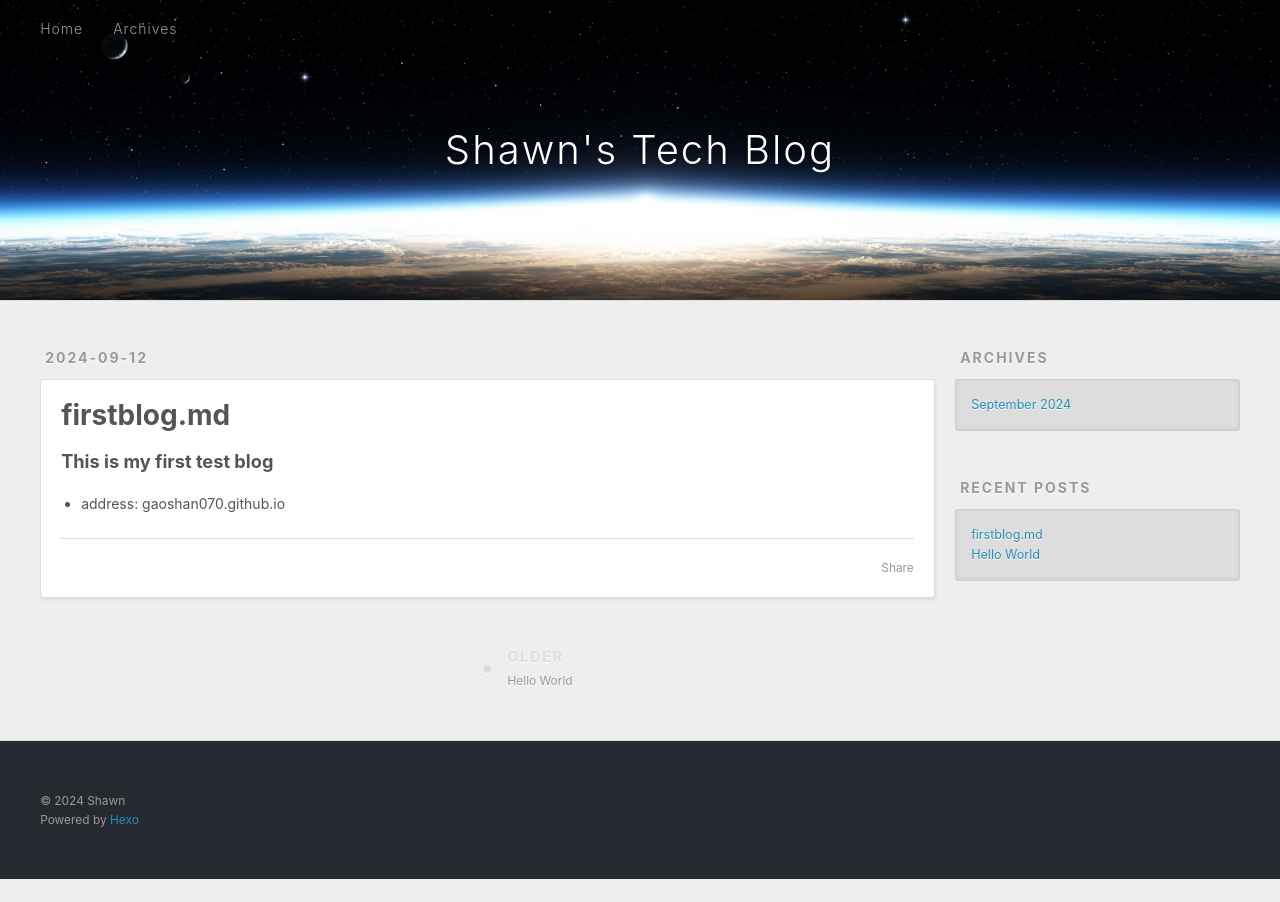
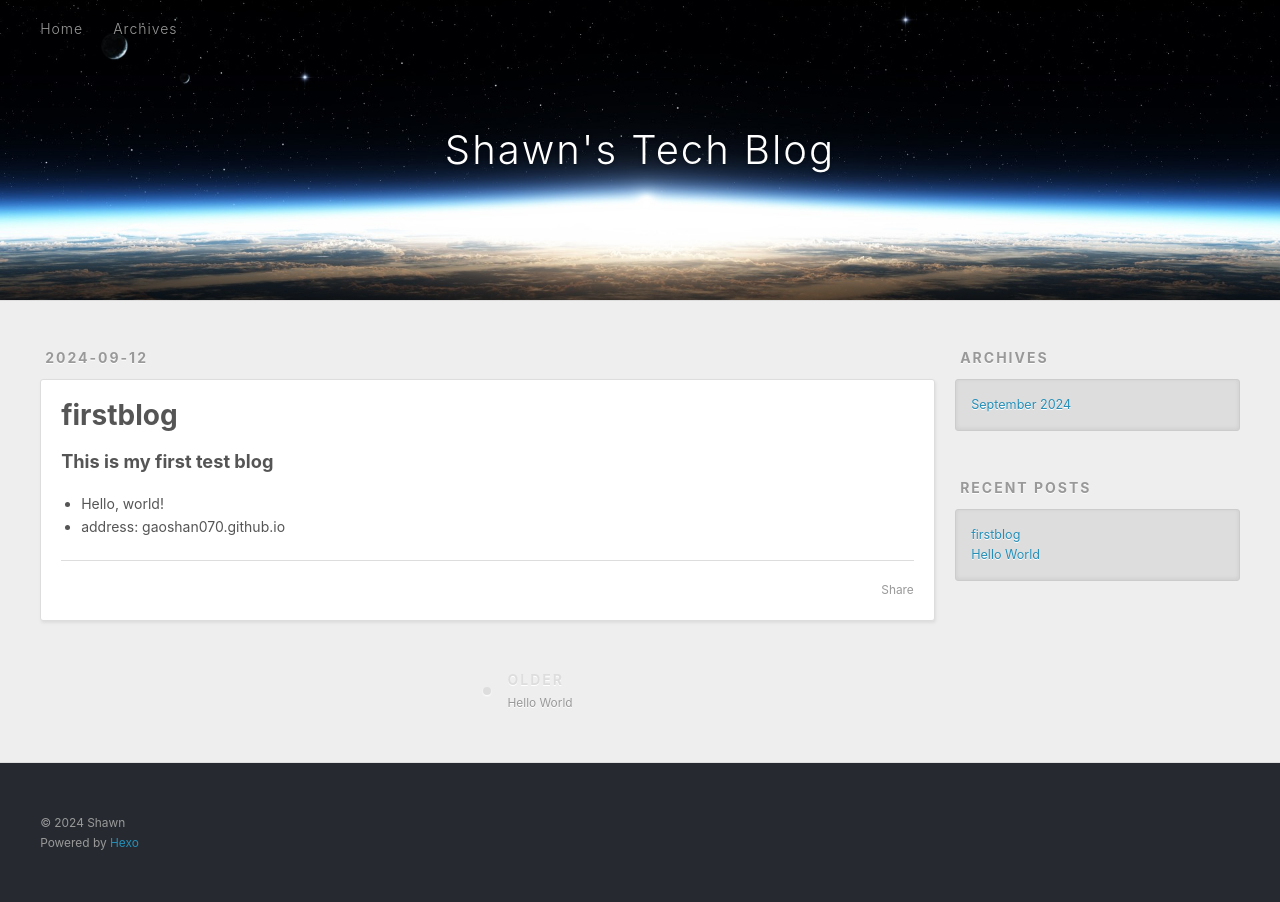
Before and after one commit to gaoshan070/gaoshan070.github.io, a plain HTML site: page 2024/09/12/firstblog/index.html in a window 1280 px wide. Before the commit the page ends 879 px from the top, so only its background shows below. Drawn offline with Linux system fonts and the light colour scheme.

Commit message:
Site updated: 2024-09-12 15:40:36

```diff
--- a/2024/09/12/firstblog/index.html
+++ b/2024/09/12/firstblog/index.html
@@ -4,17 +4,17 @@
   <meta charset="utf-8">
 
 
-  <title>firstblog.md | Shawn&#39;s Tech Blog</title>
+  <title>firstblog | Shawn&#39;s Tech Blog</title>
   <meta name="viewport" content="width=device-width, initial-scale=1, shrink-to-fit=no">
-  <meta name="description" content="This is my first test blog address: gaoshan070.github.io">
+  <meta name="description" content="This is my first test blog Hello, world! address: gaoshan070.github.io">
 <meta property="og:type" content="article">
-<meta property="og:title" content="firstblog.md">
+<meta property="og:title" content="firstblog">
 <meta property="og:url" content="http://gaoshan070.github.io/2024/09/12/firstblog/index.html">
 <meta property="og:site_name" content="Shawn&#39;s Tech Blog">
-<meta property="og:description" content="This is my first test blog address: gaoshan070.github.io">
+<meta property="og:description" content="This is my first test blog Hello, world! address: gaoshan070.github.io">
 <meta property="og:locale" content="en_US">
 <meta property="article:published_time" content="2024-09-12T01:58:39.000Z">
-<meta property="article:modified_time" content="2024-09-12T01:59:30.256Z">
+<meta property="article:modified_time" content="2024-09-12T03:38:09.901Z">
 <meta property="article:author" content="Shawn">
 <meta name="twitter:card" content="summary">
 
@@ -85,7 +85,7 @@
 
 
     <h1 class="p-name article-title" itemprop="headline name">
-      firstblog.md
+      firstblog
     </h1>
 
 
@@ -94,13 +94,14 @@
     <div class="e-content article-entry" itemprop="articleBody">
 
         <h3 id="This-is-my-first-test-blog"><a href="#This-is-my-first-test-blog" class="headerlink" title="This is my first test blog"></a>This is my first test blog</h3><ul>
+<li>Hello, world!</li>
 <li>address: gaoshan070.github.io</li>
 </ul>
 
 
     </div>
     <footer class="article-footer">
-      <a data-url="http://gaoshan070.github.io/2024/09/12/firstblog/" data-id="cm0yqhmya0000d0zaa62i1lpi" data-title="firstblog.md" class="article-share-link"><span class="fa fa-share">Share</span></a>
+      <a data-url="http://gaoshan070.github.io/2024/09/12/firstblog/" data-id="cm0yqq95j0000jhzae4vvatwm" data-title="firstblog" class="article-share-link"><span class="fa fa-share">Share</span></a>
 
 
 
@@ -151,7 +152,7 @@
       <ul>
 
           <li>
-            <a href="/2024/09/12/firstblog/">firstblog.md</a>
+            <a href="/2024/09/12/firstblog/">firstblog</a>
           </li>
 
           <li>
```
Also changed, not shown: 2024/09/12/hello-world/index.html (+3 -3 lines), archives/2024/09/index.html (+2 -2 lines), archives/2024/index.html (+2 -2 lines), archives/index.html (+2 -2 lines), index.html (+5 -4 lines).
